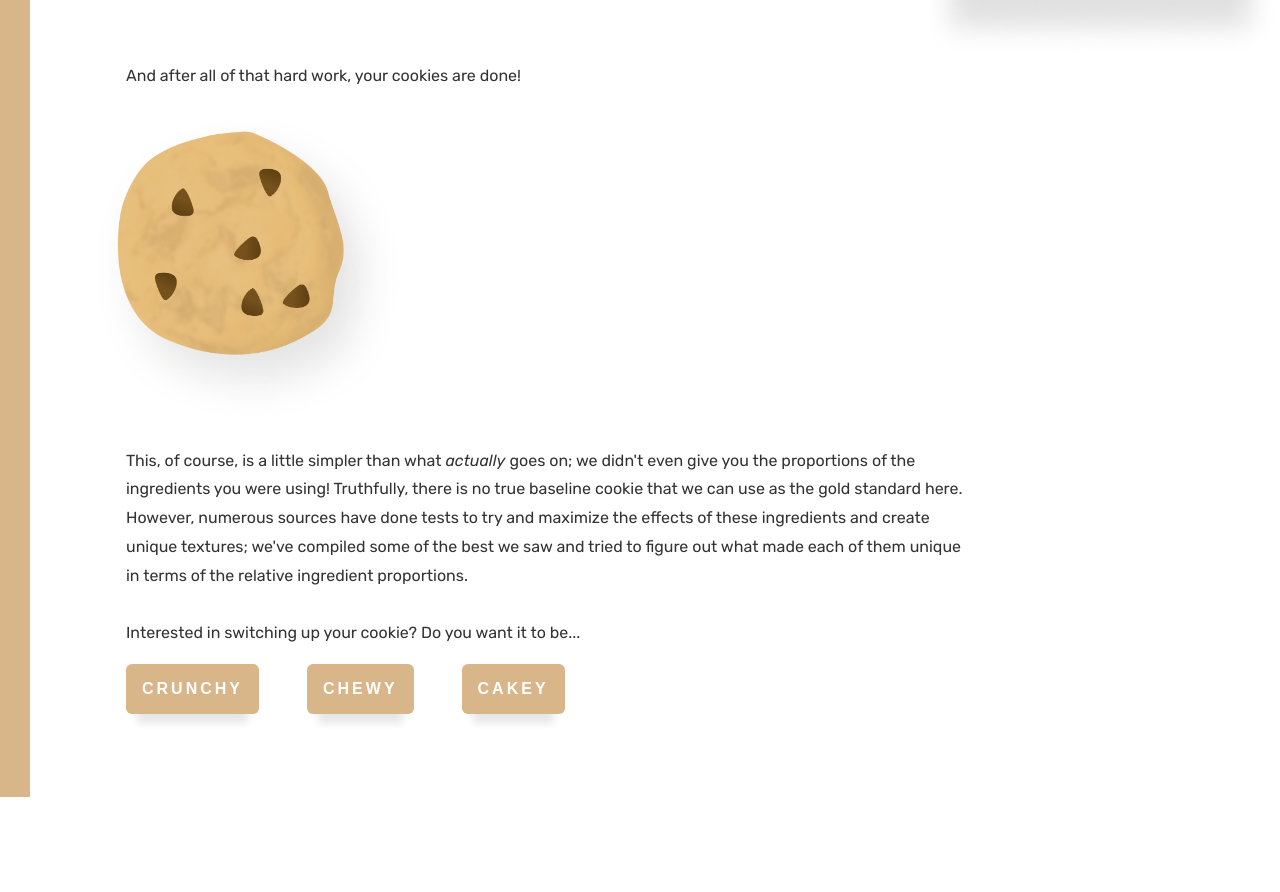
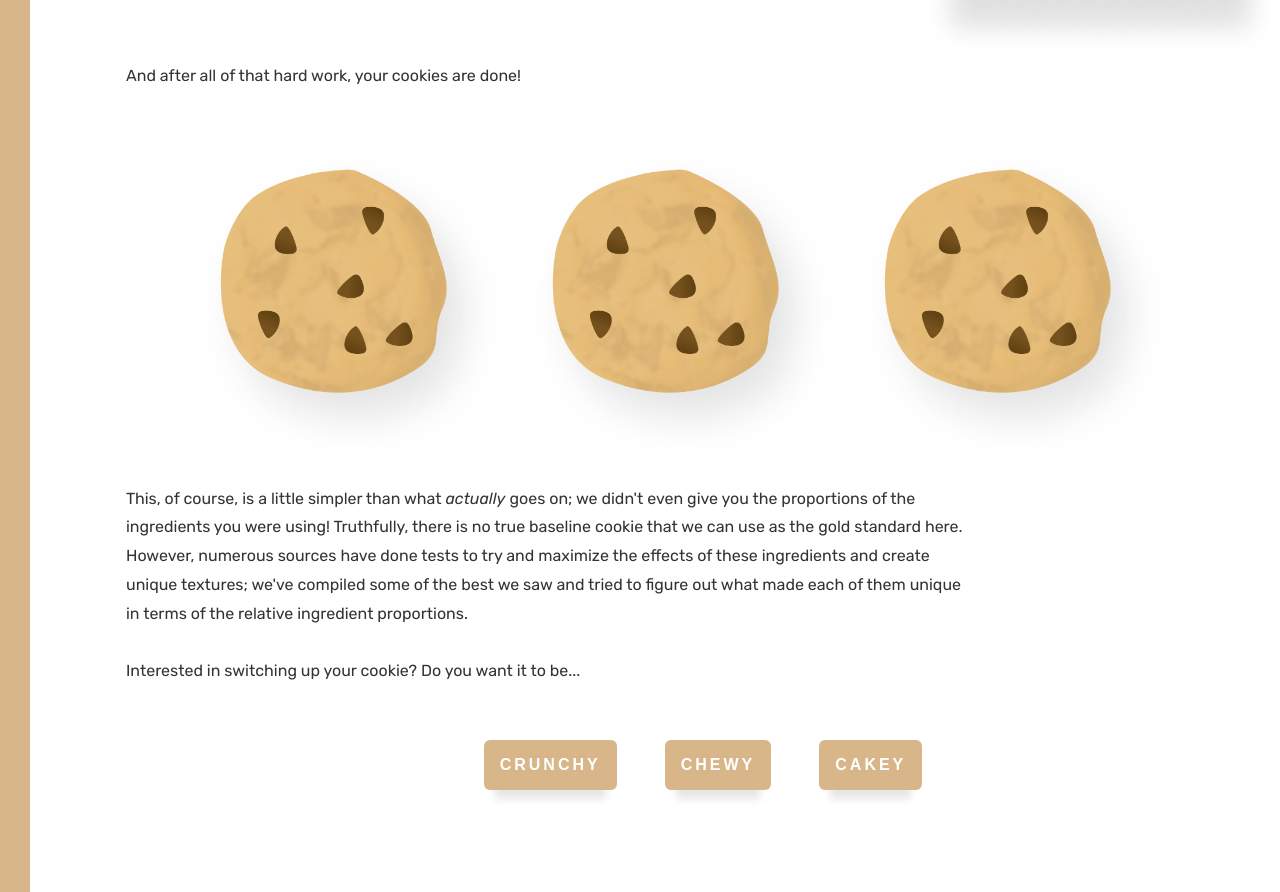
Before and after one commit to lommyti/infoviz-a4, a React (Create React App) app: page / in a window 1280 px wide. Shown: the part 4132-5024 px from the top of the page. Before the commit the page ends 4929 px from the top, so only its background shows below. Built offline with nearby package versions, Linux system fonts and the light colour scheme.

Commit message:
sdfjsdfklsdf

```diff
--- a/src/App.css
+++ b/src/App.css
@@ -154,3 +154,7 @@ button:hover{
   color: #d8b68a;
   background: #fff;
 }
+
+.center-text{
+  text-align: center;
+}
--- a/src/App.js
+++ b/src/App.js
@@ -191,19 +191,24 @@ render(){
               </div>
             </div>
           </div>
-          <p>And after all of that hard work, your cookies are done!</p>
-          <div>
+          <p>And after all of that hard work, your cookies are done!</p><br/><br/>
+          <div className="center-text">
             <img src={cookieImg} style={{height: '20em'}} alt='cookie'/>
+            <img src={cookieImg} style={{height: '20em'}} alt='cookie'/>
+            <img src={cookieImg} style={{height: '20em'}} alt='cookie'/>
+
           </div>
           <p>This, of course, is a little simpler than what <em>actually</em> goes on; we didn't even give you the proportions of the ingredients you were using!
           Truthfully, there is no true baseline cookie that we can use as the gold standard here.
           However, numerous sources have done tests to try and maximize the effects of these ingredients and create unique textures; we've compiled some of the best
           we saw and tried to figure out what made each of them unique in terms of the relative ingredient proportions.
           <br/><br/>
-          Interested in switching up your cookie? Do you want it to be... </p>
+          Interested in switching up your cookie? Do you want it to be... </p><br/><br/>
+          <div className="center-text">
           <button className="texture-button" onClick={this.setTextureCrunchy}>Crunchy</button>
           <button className="texture-button" onClick={this.setTextureChewy}>Chewy</button>
           <button className="texture-button" onClick={this.setTextureCakey}>Cakey</button>
+          </div>
           <br/><br/>
           <p>{this.state.texture_change_text}</p>
         </div>
```
